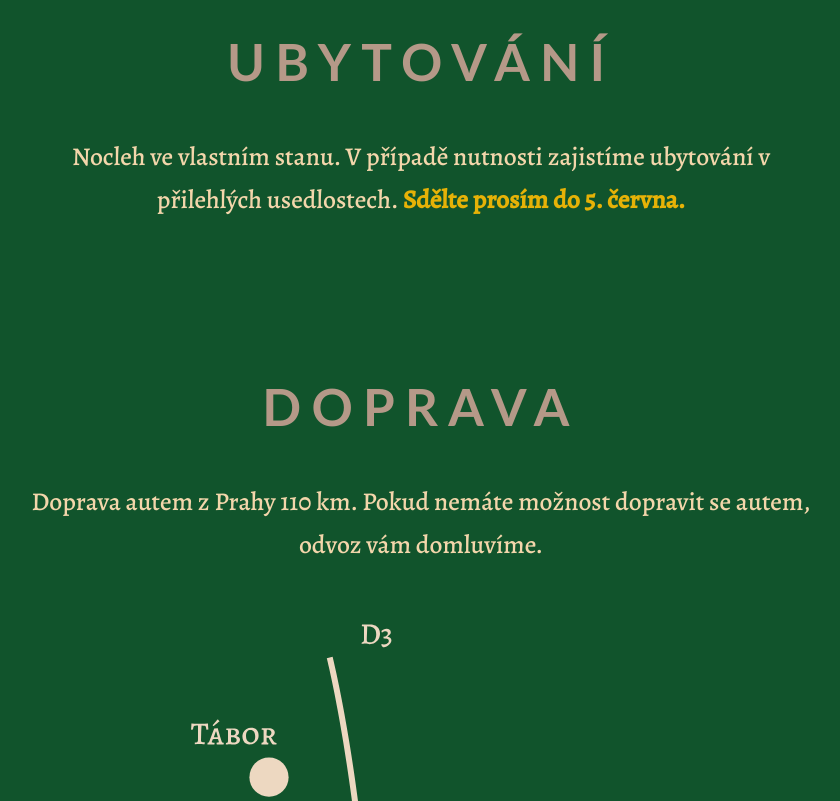
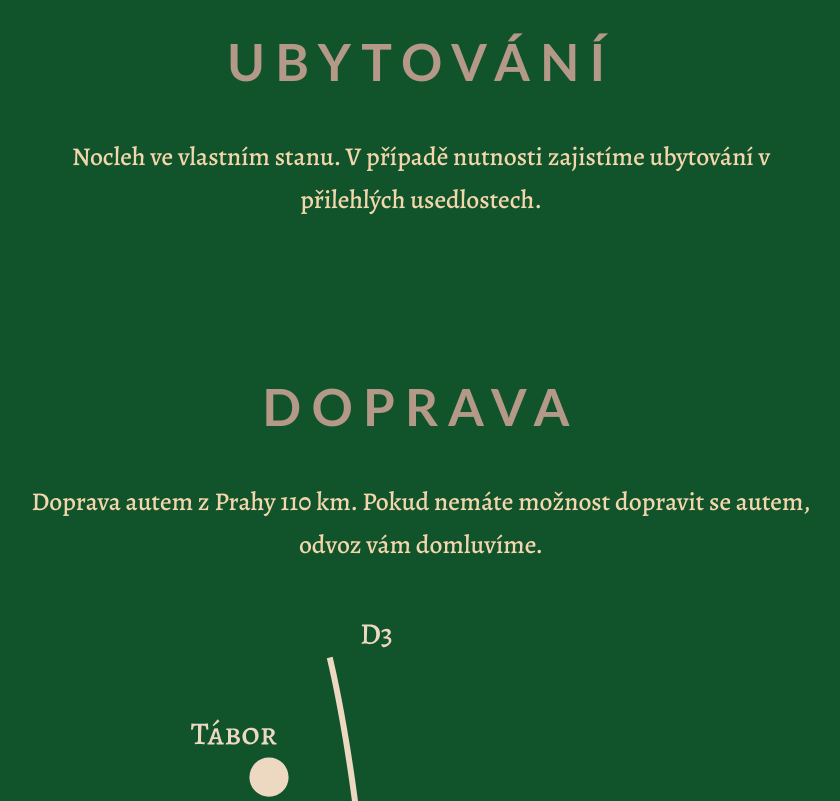
Before and after one commit to jan-musil/tete-jen, a plain HTML site: page index.html in a window 1280 px wide. Shown: the part 1980-2781 px from the top of the page, without its empty margins (219-1059 px from the left). Drawn offline with Linux system fonts and the light colour scheme; a web font is replaced by a local one.

Commit message:
no message

```diff
--- a/index.html
+++ b/index.html
@@ -69,7 +69,7 @@ strong {
 <p><strong>Všichni jsou i s doprovodem a dětmi zváni na obřad i následnou oslavu, jejíž součástí je oběd.</strong></p>
 
 <h2>UBYTOVÁNÍ</h2>
-<p>Nocleh ve vlastním stanu. V případě nutnosti zajistíme ubytování v přilehlých usedlostech. <strong>Sdělte prosím do 5. června.</strong></p>
+<p>Nocleh ve vlastním stanu. V případě nutnosti zajistíme ubytování v přilehlých usedlostech.</p>
 
 <h2>DOPRAVA</h2>
 <p>Doprava autem z Prahy 110 km. Pokud nemáte možnost dopravit se autem, odvoz vám domluvíme.</p>
```
